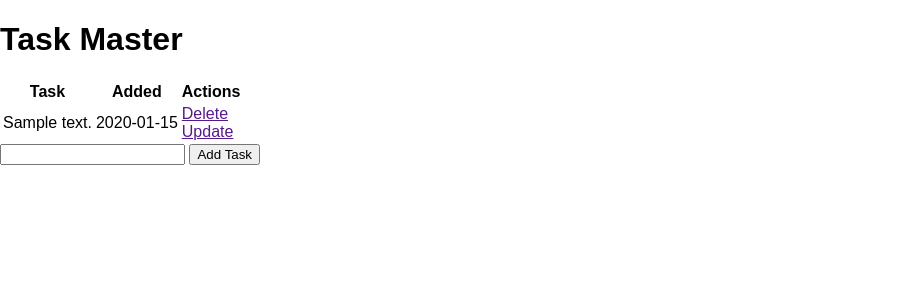
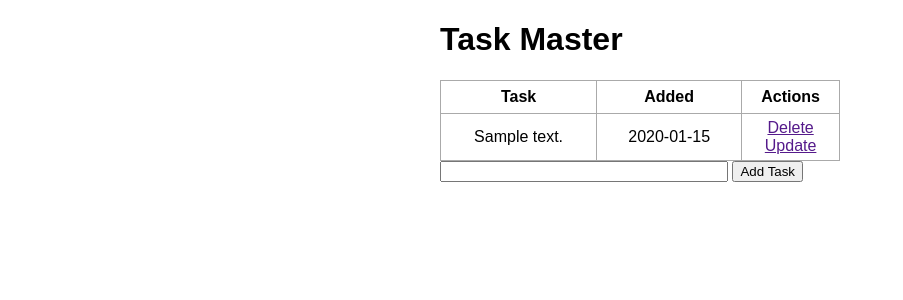
Before and after one commit to vidgit/TaskMaster, a Flask app: page / in a window 1280 px wide. Shown: the top 300 px of the page, without its empty margins (0-903 px from the left). Run offline with Flask 2, Linux system fonts and the light colour scheme; tables that the repository leaves empty hold one stand-in row (values such as "Sample post").

Commit message:
Update main.css

```diff
--- a/static/css/main.css
+++ b/static/css/main.css
@@ -1,4 +1,35 @@
-body{
-    margin: 0px;
+body, html {
+    margin: 0;
     font-family: sans-serif;
 }
+
+.content {
+    margin: 0 auto;
+    width: 400px;
+}
+
+table, td, th {
+    border: 1px solid #aaa;
+}
+
+table {
+    border-collapse: collapse;
+    width: 100%;
+}
+
+th {
+    height: 30px;
+}
+
+td {
+    text-align: center;
+    padding: 5px;
+}
+
+.form {
+    margin-top: 20px;
+}
+
+#content {
+    width: 70%;
+}
```
